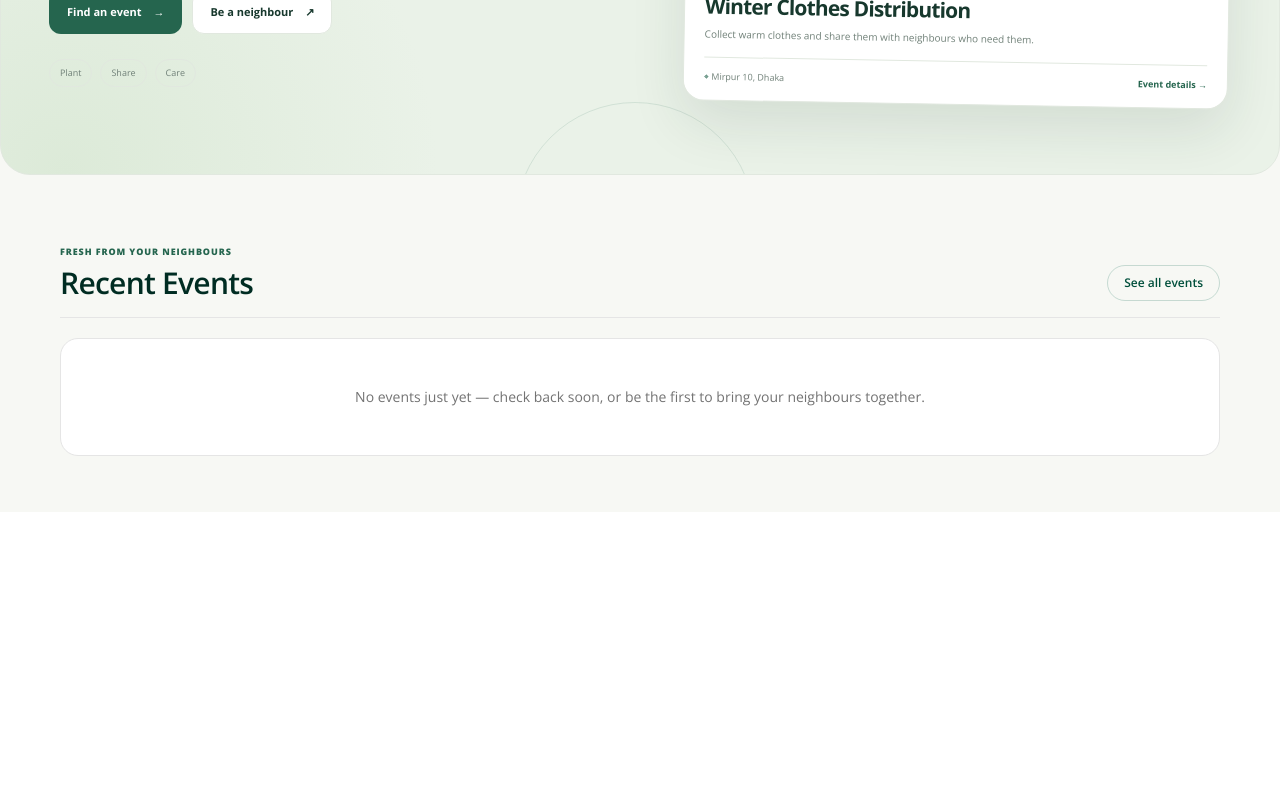
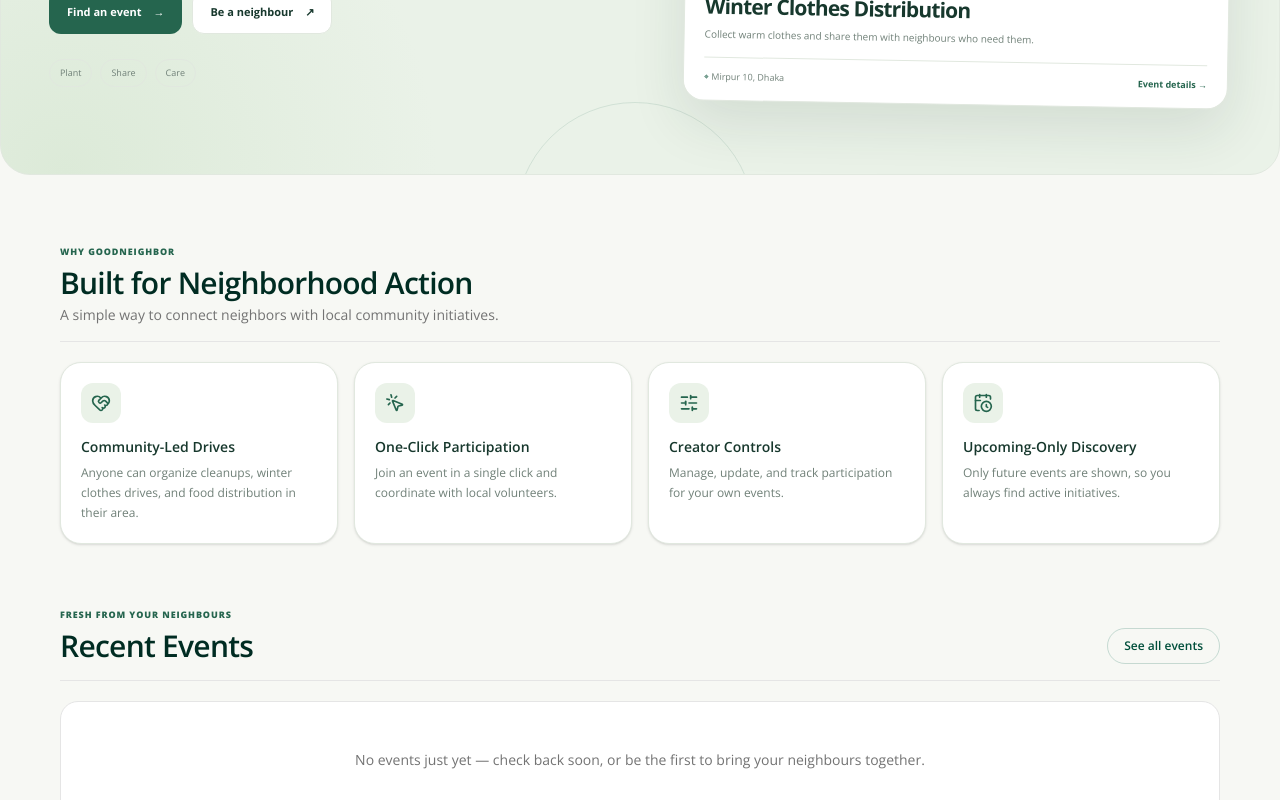
Before and after one commit to codewithjakaria/GoodNeighbor-Client, a Next.js app: page / in a window 1280 px wide. Shown: the part 491-1291 px from the top of the page. Before the commit the page ends 1003 px from the top, so only its background shows below. Built offline with nearby package versions, Linux system fonts and the light colour scheme; no server answers.

Commit message:
Features Section Commit

```diff
--- a/src/app/page.tsx
+++ b/src/app/page.tsx
@@ -1,5 +1,6 @@
 import Navbar from "@/components/Navbar";
 import Banner from "@/components/Banner";
+import FeaturesSection from "@/components/FeaturesSection";
 import RecentEvents from "@/components/RecentEvents";
 
 export default function Home() {
@@ -7,6 +8,7 @@ export default function Home() {
     <>
       <Navbar />
       <Banner />
+      <FeaturesSection />
       <RecentEvents />
     </>
   );
--- /dev/null
+++ b/src/components/FeaturesSection.tsx
@@ -0,0 +1,87 @@
+import {
+  CalendarClock,
+  HeartHandshake,
+  MousePointerClick,
+  SlidersHorizontal,
+  type LucideIcon,
+} from "lucide-react";
+
+type Feature = {
+  icon: LucideIcon;
+  title: string;
+  description: string;
+};
+
+const features: Feature[] = [
+  {
+    icon: HeartHandshake,
+    title: "Community-Led Drives",
+    description:
+      "Anyone can organize cleanups, winter clothes drives, and food distribution in their area.",
+  },
+  {
+    icon: MousePointerClick,
+    title: "One-Click Participation",
+    description:
+      "Join an event in a single click and coordinate with local volunteers.",
+  },
+  {
+    icon: SlidersHorizontal,
+    title: "Creator Controls",
+    description:
+      "Manage, update, and track participation for your own events.",
+  },
+  {
+    icon: CalendarClock,
+    title: "Upcoming-Only Discovery",
+    description:
+      "Only future events are shown, so you always find active initiatives.",
+  },
+];
+
+export default function FeaturesSection() {
+  return (
+    <section
+      className="bg-[var(--nav-background)] px-4 pb-14 sm:px-6"
+      aria-labelledby="features-title"
+    >
+      <div className="mx-auto w-full max-w-[1160px]">
+        <div className="mb-5 border-b border-border pb-4">
+          <span className="latest-event-eyebrow">Why GoodNeighbor</span>
+          <h2
+            className="mt-1 text-2xl font-semibold tracking-tight text-emerald-950 dark:text-emerald-50 sm:text-3xl"
+            id="features-title"
+          >
+            Built for Neighborhood Action
+          </h2>
+          <p className="mt-1 text-xs text-muted-foreground sm:text-sm">
+            A simple way to connect neighbors with local community initiatives.
+          </p>
+        </div>
+
+        <div className="grid grid-cols-1 gap-4 md:grid-cols-2 xl:grid-cols-4">
+          {features.map((feature) => {
+            const Icon = feature.icon;
+
+            return (
+              <article
+                className="rounded-[21px] border border-[var(--nav-line)] bg-[var(--banner-card)] p-5 shadow-sm"
+                key={feature.title}
+              >
+                <span className="flex size-10 items-center justify-center rounded-[12px] bg-[var(--banner-soft)] text-[var(--nav-green)]">
+                  <Icon className="size-5" aria-hidden="true" />
+                </span>
+                <h3 className="mt-3.5 text-sm font-semibold text-[var(--nav-ink)]">
+                  {feature.title}
+                </h3>
+                <p className="mt-1.5 text-xs leading-5 text-[var(--nav-muted)]">
+                  {feature.description}
+                </p>
+              </article>
+            );
+          })}
+        </div>
+      </div>
+    </section>
+  );
+}
```
